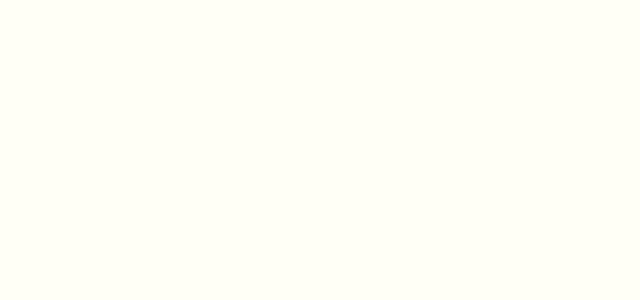
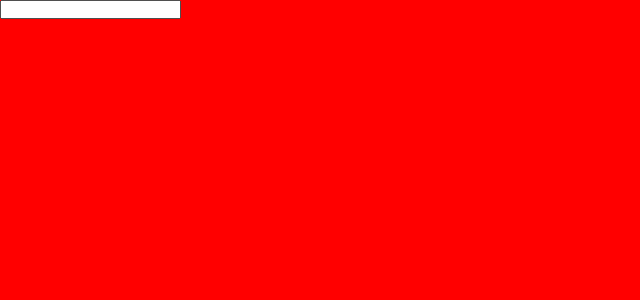
Before and after one commit to Eyal-Lavi/MySocialMedia, a React (Vite) app in the folder WebClient/: page / in a window 1280 px wide. Shown: the top 300 px of the page, without its empty margins (0-640 px from the left). Built offline with nearby package versions, Linux system fonts and the light colour scheme.

Commit message:
Start build Context for login and register

```diff
--- a/WebClient/package.json
+++ b/WebClient/package.json
@@ -11,7 +11,8 @@
   },
   "dependencies": {
     "react": "^18.3.1",
-    "react-dom": "^18.3.1"
+    "react-dom": "^18.3.1",
+    "styled-components": "^6.1.13"
   },
   "devDependencies": {
     "@eslint/js": "^9.9.0",
--- a/WebClient/src/App.jsx
+++ b/WebClient/src/App.jsx
@@ -1,10 +1,44 @@
 import './App.css'
+import { AuthContext , _defualtValue} from './store/authentication-info-context'
+import AuthPage from './Authentication/AuthPage.jsx'
+import { useState } from 'react'
 
 function App() {
+  const [authData , setAuthData] = useState({
+    username: undefined,
+    password: undefined,
+  });
+
+  const handleUpdateUsername = (val) => {
+    setAuthData(prevValue => ({
+      ...prevValue ,
+      username: val
+    }))
+  }
+  const handleUpdatePassword = (val) => {
+    setAuthData(prevValue => ({
+      ...prevValue ,
+      password: val
+    }))
+  }
+
+  const ctxValue = {
+    auth:{
+      get : {
+        username: undefined,
+        password: undefined,
+      },
+      set : {
+        username: handleUpdateUsername,
+        password: handleUpdatePassword,
+      }
+    },
+
+  }
   return (
-    <>
-
-    </>
+    <AuthContext.Provider value={ctxValue}>
+      <AuthPage/>
+    </AuthContext.Provider>
   )
 }
 
--- a/WebClient/src/Authentication/AuthPage.jsx
+++ b/WebClient/src/Authentication/AuthPage.jsx
@@ -1,9 +1,24 @@
+import { useContext } from "react";
+import { AuthContext } from "../store/authentication-info-context";
+import styled from 'styled-components'
+
+
 const AuthPage = () => {
+    const authCtx = useContext(AuthContext);
     return(
-        <form>
+        <FatherDiv>
+            <div>
+                <input type="text" />
 
-        </form>
+            </div>
+        </FatherDiv>
     )
 }
 
+const FatherDiv = styled.div`
+    background-color: red;
+    width: 100vw;
+    height: 100vh;
+`;
+
 export default AuthPage;
--- a/WebClient/src/index.css
+++ b/WebClient/src/index.css
@@ -1,9 +1,4 @@
-:root {
-  --MainBackgroundColor: #FF8DECB4;
-  --LightColor: #FFFFF5E0;
-  --LightStrongerColor: #41B06E;
-  --DarkColor: #FF141E46;
+*{
+  margin: 0;
+  padding: 0;
 }
-body{
-  background-color: var(--LightColor);
-}
--- /dev/null
+++ b/WebClient/src/store/authentication-info-context.jsx
@@ -0,0 +1,16 @@
+import { createContext } from "react"
+
+export const _defualtValue = {
+    auth:{
+        get : {
+            username: undefined,
+            password: undefined,
+        },
+        set : {
+            username: () => {},
+            password: () => {},
+        }
+    },
+}
+
+export const AuthContext = createContext(_defualtValue);
```
Also changed, not shown: 1 other file (tests, documents, lock files or other folders).
